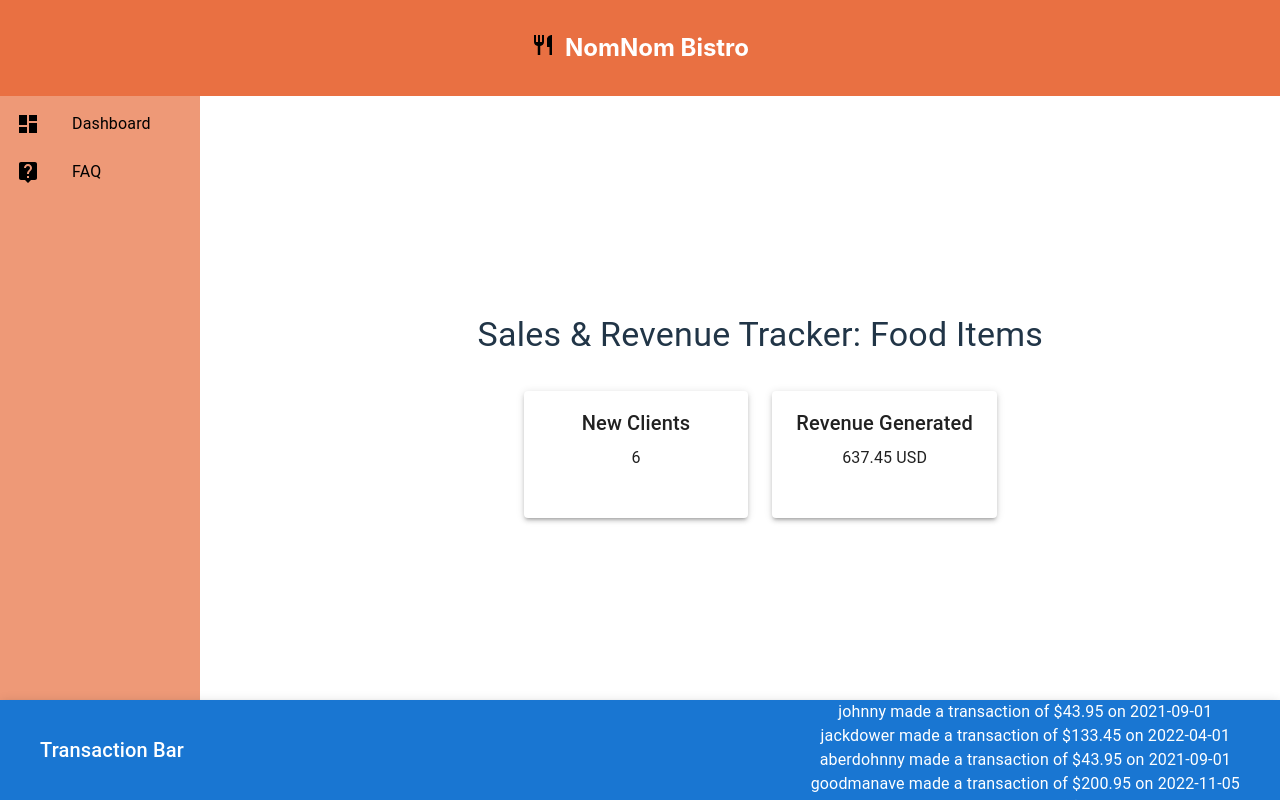
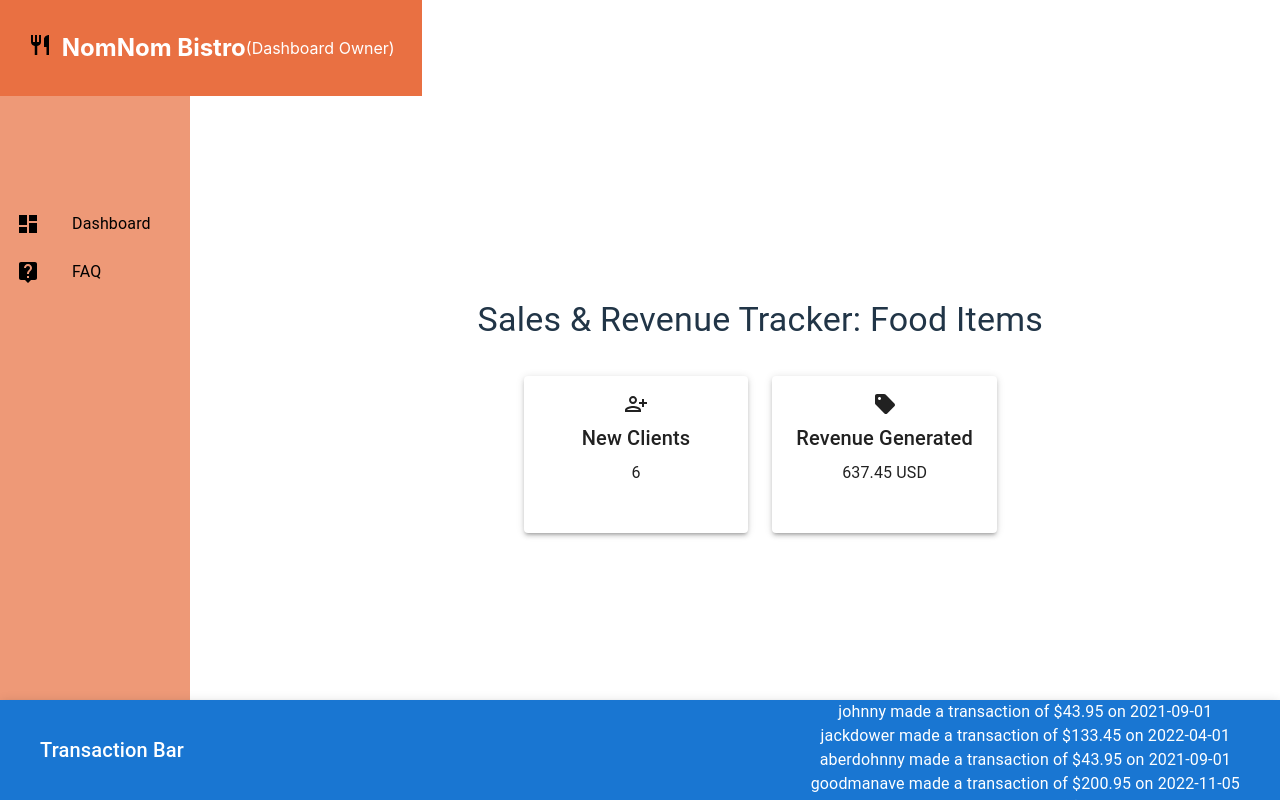
Before and after one commit to mattbixby123/B27AW-The-Sales-Dashboard, a React (Vite) app: page / in a window 1280 px wide. Built offline with nearby package versions, Linux system fonts and the light colour scheme.

Commit message:
Final final touches made to adhere to rubric

```diff
--- a/src/components/heading.jsx
+++ b/src/components/heading.jsx
@@ -7,7 +7,7 @@ function Heading() {
       position: 'fixed',
       top: 0,
       left: 0,
-      width: '100%',
+      width: '33%',
       backgroundColor: '#e97042',
       color: 'white',
       padding: '10px',
@@ -23,6 +23,9 @@ function Heading() {
       <Grid item>
         <h2>NomNom Bistro</h2>
       </Grid>
+      <Grid item>
+        (Dashboard Owner)
+      </Grid>
     </Grid>
    );
 }
--- a/src/components/primary-dash.jsx
+++ b/src/components/primary-dash.jsx
@@ -1,10 +1,12 @@
 import React from 'react';
 import { Grid, Typography, Paper } from '@mui/material';
 import { mockTransactions } from '/mockData'; // Import mockTransactions data
+import PersonAddAltIcon from '@mui/icons-material/PersonAddAlt';
+import SellIcon from '@mui/icons-material/Sell';
 
 
 const PrimaryDash = () => {
-        // Process the data to extract relevant information
+        // these functions process the data to extract relevant information from mockData.js
         const totalRevenue = mockTransactions.reduce((acc, curr) => acc + parseFloat(curr.cost), 0).toFixed(2);
         const newClients = new Set(mockTransactions.map(transaction => transaction.user)).size;
   return (
@@ -19,10 +21,10 @@ const PrimaryDash = () => {
       {/* Section 1 */}
       <Grid item xs={12} sm={4}>
         <Paper elevation={3} sx={{ height: '100%', p: 2 }}>
+          <PersonAddAltIcon />
           <Typography variant="h6" gutterBottom>
             New Clients
           </Typography>
-          {/* Placeholder for displaying new clients */}
           <Typography variant="body1">{newClients}</Typography>
         </Paper>
       </Grid>
@@ -30,10 +32,10 @@ const PrimaryDash = () => {
       {/* Section 2 */}
       <Grid item xs={12} sm={4}>
         <Paper elevation={3} sx={{ height: '100%', p: 2 }}>
+          <SellIcon></SellIcon>
           <Typography variant="h6" gutterBottom>
             Revenue Generated
           </Typography>
-          {/* Placeholder for displaying revenue generated */}
           <Typography variant="body1">{`${totalRevenue} USD`}</Typography>
         </Paper>
       </Grid>
--- a/src/components/sidebar.jsx
+++ b/src/components/sidebar.jsx
@@ -7,15 +7,15 @@ function Sidebar() {
       position: 'fixed',
       top: 0,
       left: 0,
-      width: '200px',
+      width: '190px',
       height: '100%',
       backgroundColor: '#ee9977',
       transition: 'width 0.3s ease-in-out',
       overflowY: 'auto',
       zIndex: 1000,
-      paddingTop: '100px',
+      paddingTop: '200px',
       '&:hover': {
-        width: '250px',
+        width: '33%',
       },
       '& .MuiListItemIcon-root, & .MuiListItemText-primary': {
         color: 'black'
```
